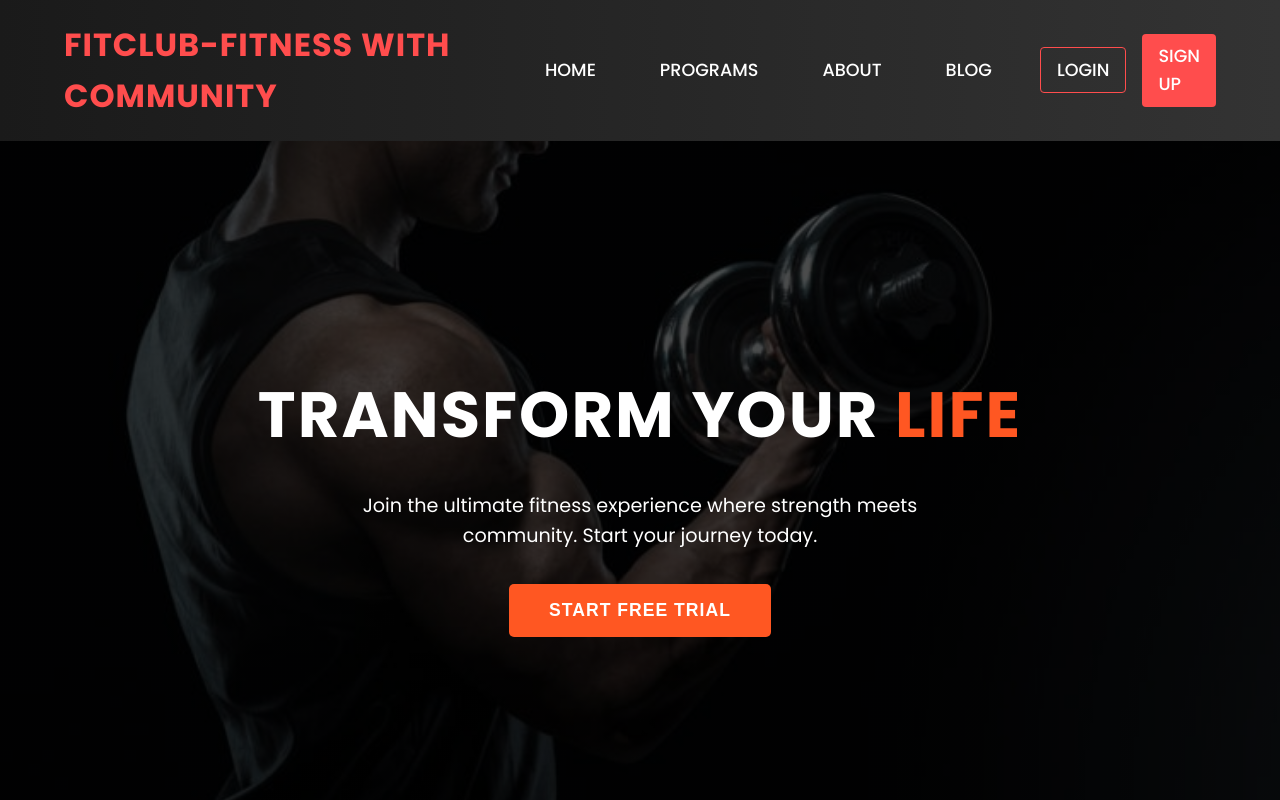
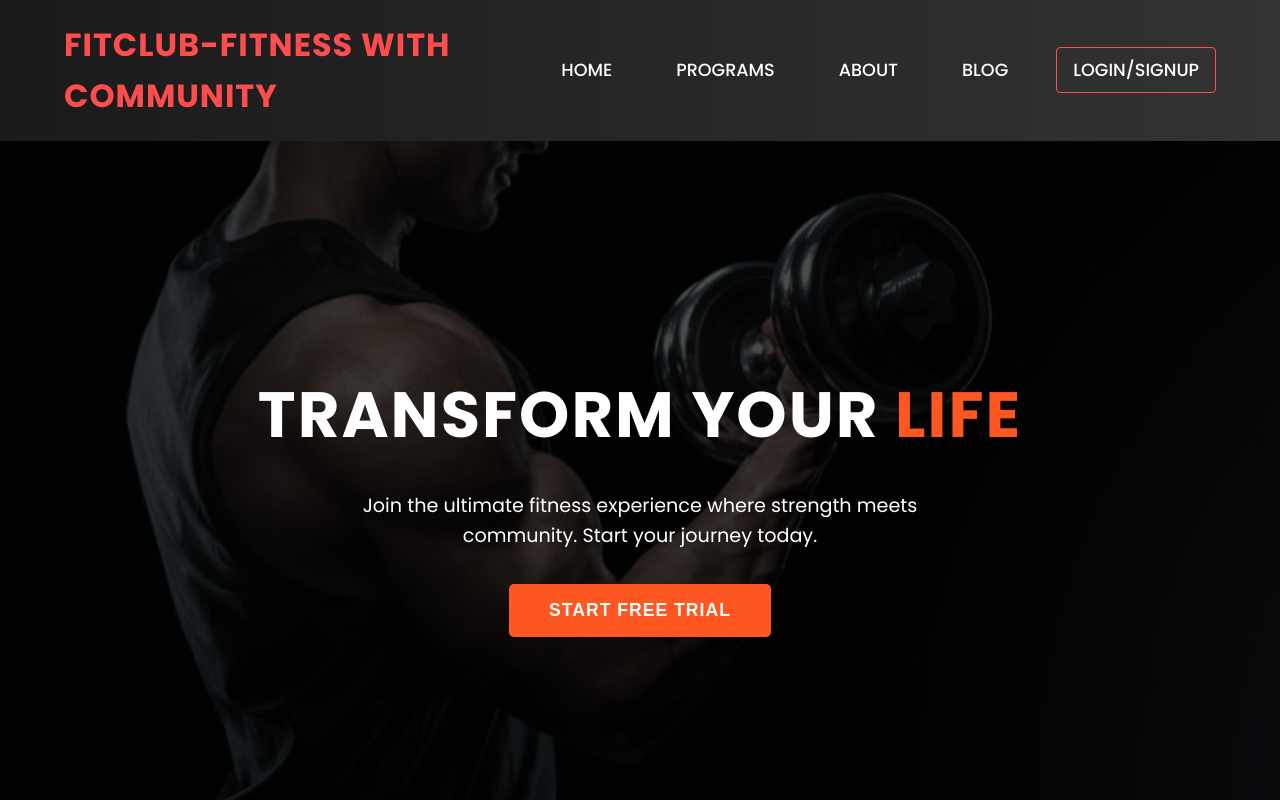
Before and after one commit to TusharGhosh56/Fit_Club, a React (Create React App) app: page / in a window 1280 px wide. Shown: the top 800 px of the page. Built offline with nearby package versions, Linux system fonts and the light colour scheme.

Commit message:
merged login/signup button

```diff
--- a/src/components/Navbar.js
+++ b/src/components/Navbar.js
@@ -11,8 +11,8 @@ function Navbar() {
         <li><Link to="/about">About</Link></li>
         <li><Link to="/blog">Blog</Link></li>
         <li className="auth-links">
-          <Link to="/login" className="login-btn">Login</Link>
-          <Link to="/signup" className="signup-btn">Sign Up</Link>
+          <Link to="/login" className="login-btn">Login/Signup</Link>
+
         </li>
       </ul>
     </nav>
--- a/src/css/Navbar.css
+++ b/src/css/Navbar.css
@@ -41,7 +41,7 @@
   transform: translateY(-2px);
 }
 
-/* Updated auth link styles */
+
 .auth-links {
   display: flex;
   gap: 1rem;
```
